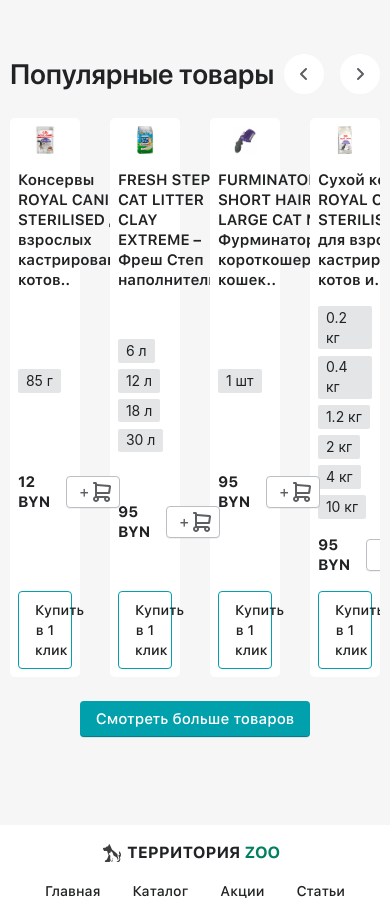
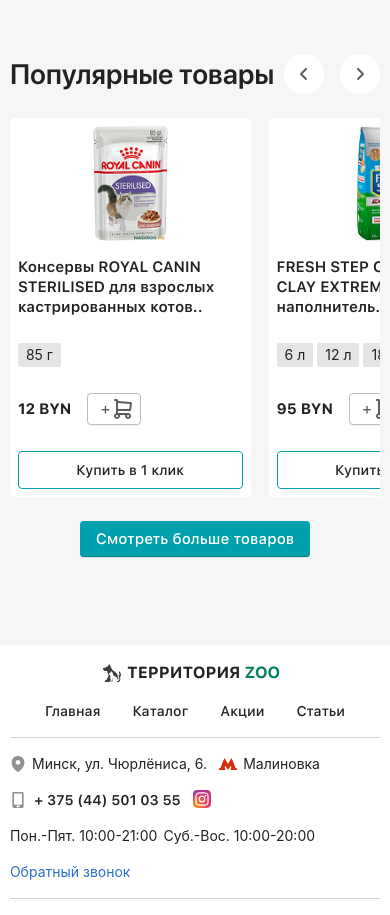
Before and after one commit to Oliver1ck/TerrZoo, a Nuxt app in the folder frontend/: page / in a window 390 px wide. Shown: the part 908-1823 px from the top of the page. Built offline with nearby package versions, Linux system fonts and the light colour scheme; a web font is replaced by a local one.

Commit message:
Add responsive breakpoints and adjust slider settings for improved display

```diff
--- a/frontend/app/components/Sections/Slider.vue
+++ b/frontend/app/components/Sections/Slider.vue
@@ -20,6 +20,17 @@
 ])
 
 const swiperInstance = ref<SwiperType | null>(null)
+
+const breakpoints = {
+  576: {
+    slidesPerView: 2,
+    spaceBetween: 20,
+  },
+  992: {
+    slidesPerView: 4,
+    spaceBetween: 25,
+  },
+}
 
 function onSwiper(swiper: SwiperType) {
   swiperInstance.value = swiper
@@ -88,8 +99,9 @@
         <Swiper
           wrapper-tag="ul"
           wrapper-class="slider-list"
-          :slides-per-view="4"
-          :space-between="30"
+          :slides-per-view="1.5"
+          :space-between="18"
+          :breakpoints="breakpoints"
           :loop="true"
           @swiper="onSwiper"
         >
```
